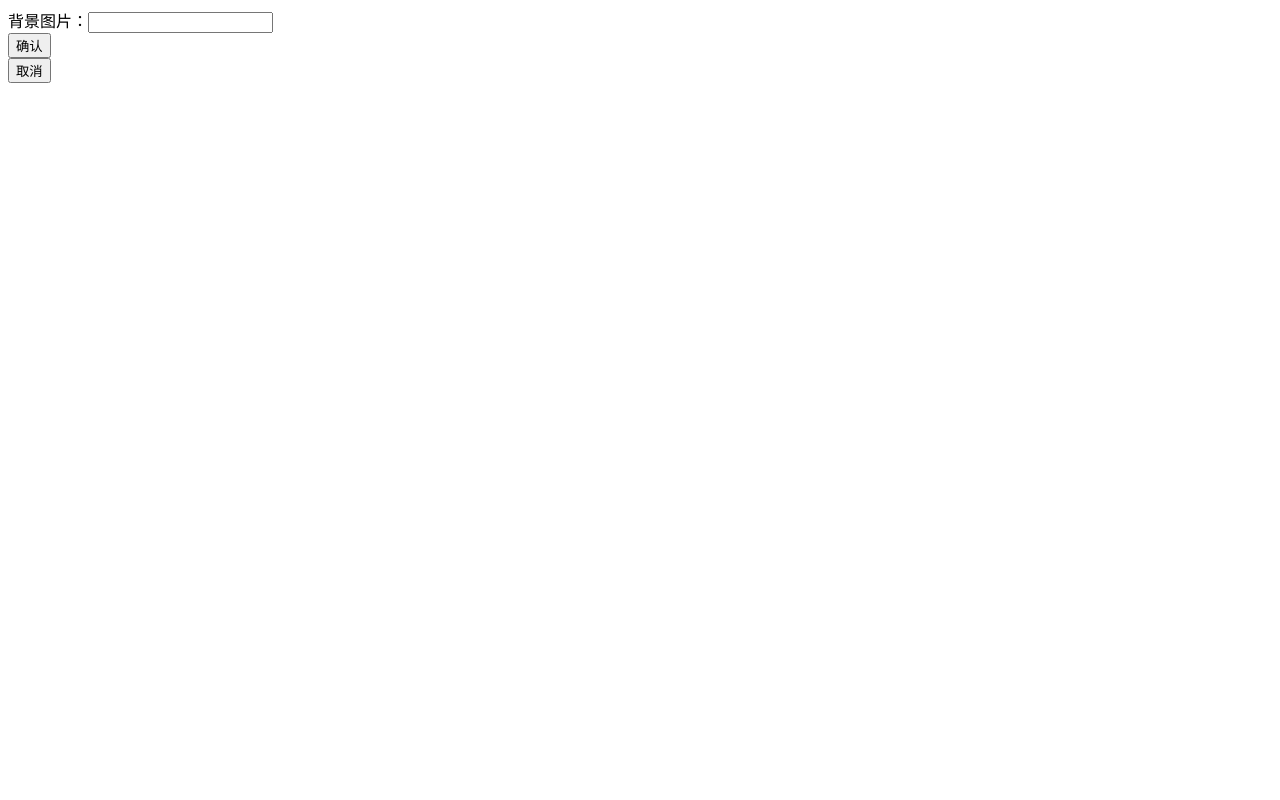
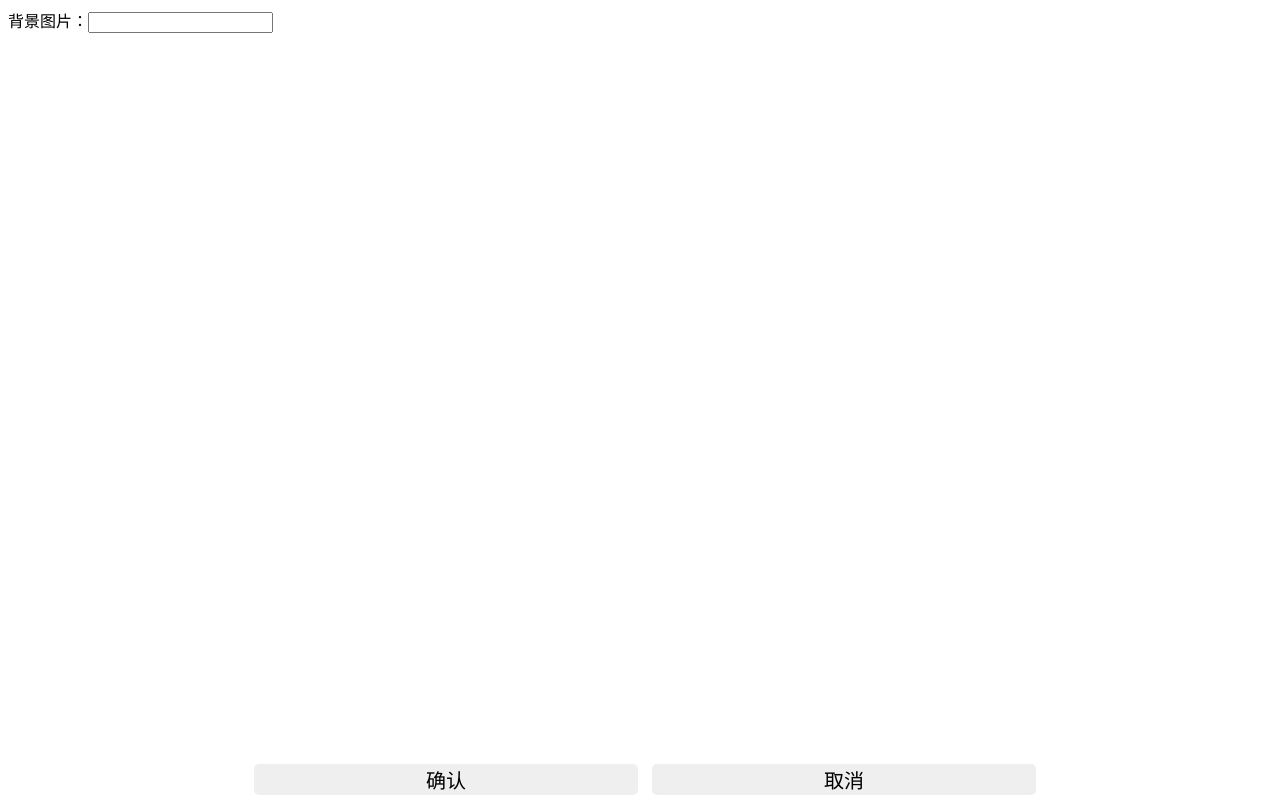
Before and after one commit to rhoninl/StartPage, a plain HTML site: page Views/Setting.html in a window 1280 px wide. Drawn offline with nearby package versions, Linux system fonts and the light colour scheme.

Commit message:
Fix Setting Button

```diff
--- a/Views/Setting.html
+++ b/Views/Setting.html
@@ -4,13 +4,16 @@
     <meta charset="UTF-8">
     <title>Setting</title>
     <script src="https://cdn.bootcdn.net/ajax/libs/jquery/3.6.0/jquery.min.js"></script>
+    <link rel="stylesheet" type="text/css" href="src/main.css?v=1.0.0.1">
 </head>
 <body>
     <div style="left: 3px;top: 3px">
         <form id = "form">
             背景图片：<input type="text" value="" id="imgUrl"><br>
-            <button type="button" onclick="commit()">确认</button><br>
-            <button type="button" onclick="cancel()">取消</button>
+          <div class="footer">
+            <button type="button" class="button" id="ok" onclick="commit()">确认</button>
+            <button type="button" class="button" id="cancel" onclick="goback()">取消</button>
+          </div>
         </form>
     </div>
 </body>
@@ -39,8 +42,9 @@
         });
     }
 
-    function cancel(){
-        parent.layer.close(index);
+    function goback(){
+      var index = parent.layer.getFrameIndex(window.name);
+      parent.layer.close(index);
     }
 </script>
 </html>
--- a/Views/src/buttonfunction.js
+++ b/Views/src/buttonfunction.js
@@ -21,7 +21,7 @@ function About(){
             type: 2,
             title: false,
             closeBtn: 2,
-            area: ['300px','600px'],
+            area: ['300px','300px'],
             btn:['项目仓库'],
             btnAlign: 'c',
             moveType: 1,
@@ -47,7 +47,7 @@ function Setting(){
         layer.open({
             type: 2,
             title: false,
-            area: ['300px','100px'],
+            area: ['300px','80px'],
             moveType: 1,
             content: ['/Setting'],
         });
--- a/Views/src/main.css
+++ b/Views/src/main.css
@@ -113,14 +113,13 @@
 }
 
 
-#footer {
+.footer {
   position: fixed;
   color: white;
   left: 0px;
   bottom: 0px;
   text-align: center;
   width: 100%;
-  height: 70px;
   z-index: -1;
 }
 
@@ -178,3 +177,21 @@
 .login-box button:hover{
   background-color:cyan;
 }
+
+.button {
+  border: none;
+  font-size: 20px;
+  width: 30%;
+  border-radius: 5px;
+  margin-left: 10px;
+  margin-bottom:5px;
+}
+.button:hover {
+  background-color: cyan;
+}
+#cancel{
+  right: 40px;
+}
+#ok{
+  left: 40px;
+}
```
Also changed, not shown: Views/index.html (+1 -1 lines), 1 other file.
